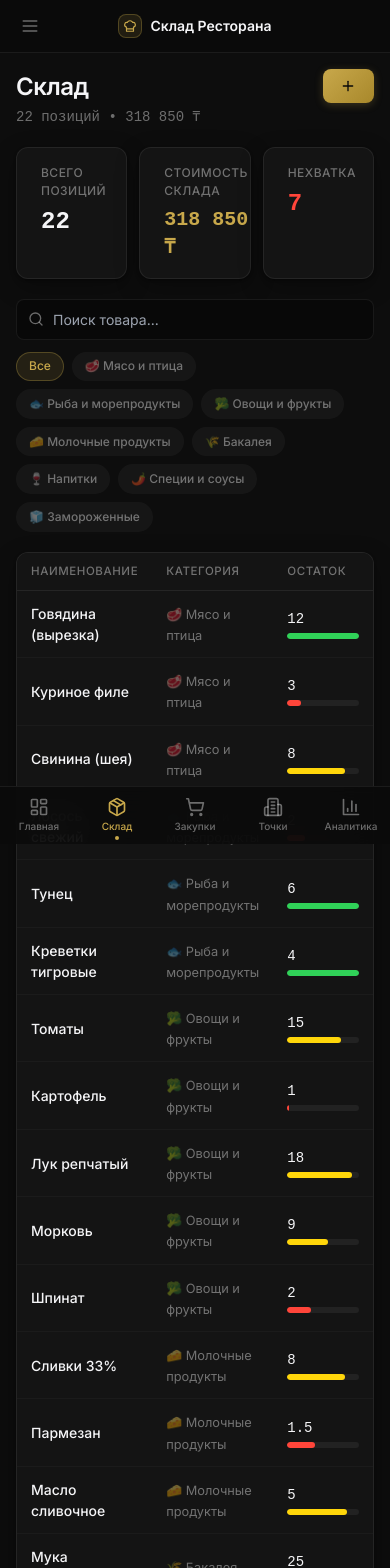
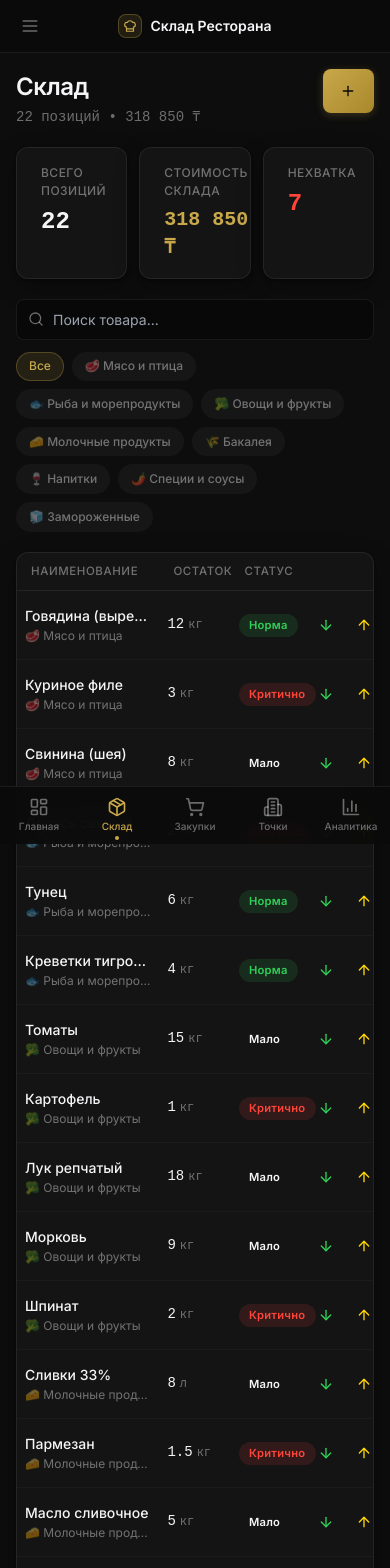
Before and after one commit to DimkaQQ/Storage, a React (Vite) app: page /inventory in a window 390 px wide. Shown: the top 1568 px of the page. Built offline with nearby package versions, Linux system fonts and the light colour scheme.

Commit message:
fix: accordion per-id state, purchase detail crash, inventory no-scroll table, mobile responsive
Co-Authored-By: Claude Sonnet 4.6 <noreply@anthropic.com>
Claude-Session: https://claude.ai/code/session_01UZBVBBt2fFE2hZsPL4ujCK

```diff
--- a/src/index.css
+++ b/src/index.css
@@ -132,6 +132,7 @@
     font-weight: 600;
     font-size: 0.875rem;
     padding: 0.55rem 1.1rem;
+    min-height: 44px;
     border-radius: var(--radius-sm);
     border: none;
     cursor: pointer;
@@ -158,6 +159,7 @@
     font-weight: 500;
     font-size: 0.875rem;
     padding: 0.55rem 1.1rem;
+    min-height: 44px;
     border-radius: var(--radius-sm);
     border: 1px solid var(--border);
     cursor: pointer;
@@ -248,11 +250,17 @@
   }
 
   .data-table td {
-    padding: 0.75rem 0.875rem;
+    padding: 0.75rem 0.5rem;
     border-bottom: 1px solid rgba(255,255,255,0.03);
     font-size: 0.875rem;
     vertical-align: middle;
     transition: background 0.1s ease;
+  }
+
+  @media (min-width: 1024px) {
+    .data-table td {
+      padding: 0.75rem 0.875rem;
+    }
   }
 
   .data-table tbody tr:hover td {
--- a/src/pages/Inventory.tsx
+++ b/src/pages/Inventory.tsx
@@ -1,5 +1,5 @@
 import { useState } from 'react'
-import { Plus, Trash2, ArrowDownCircle, ArrowUpCircle, Package } from 'lucide-react'
+import { Plus, Trash2, ArrowUp, ArrowDown, Package } from 'lucide-react'
 import { useStore } from '../store/useStore'
 import SearchInput from '../components/SearchInput'
 import Modal from '../components/Modal'
@@ -113,21 +113,24 @@ export default function Inventory() {
       {/* Main layout: table + add panel */}
       <div className="grid gap-5 lg:grid-cols-[1fr_320px]">
         {/* Table */}
-        <div className="card p-0" style={{ minWidth: 0, overflowX: 'auto' }}>
+        <div className="card p-0" style={{ minWidth: 0, overflow: 'hidden' }}>
           {filtered.length === 0 ? (
             <div className="flex flex-col items-center justify-center py-16">
               <Package className="w-10 h-10 mb-3" style={{ color: 'var(--muted)' }} />
               <p style={{ color: 'var(--muted)' }}>Ничего не найдено</p>
             </div>
           ) : (
-            <table className="data-table" style={{ minWidth: 600 }}>
+            <table className="data-table" style={{ width: '100%', tableLayout: 'fixed' }}>
+              <colgroup>
+                <col style={{ width: '40%' }} />
+                <col style={{ width: '20%' }} />
+                <col style={{ width: '20%' }} />
+                <col style={{ width: '20%' }} />
+              </colgroup>
               <thead>
                 <tr>
                   <th>Наименование</th>
-                  <th>Категория</th>
                   <th>Остаток</th>
-                  <th>Ед.</th>
-                  <th>Цена/ед.</th>
                   <th>Статус</th>
                   <th></th>
                 </tr>
@@ -136,59 +139,56 @@ export default function Inventory() {
                 {filtered.map((item) => {
                   const cat = categories.find((c) => c.id === item.categoryId)
                   const status = getStockStatus(item)
-                  const pct = item.minQuantity === 0 ? 100 : Math.min(100, Math.round((item.quantity / (item.minQuantity * 2)) * 100))
                   return (
                     <tr key={item.id}>
-                      <td>
+                      <td style={{ overflow: 'hidden' }}>
                         <button
-                          className="text-left hover:underline font-medium"
+                          className="text-left hover:underline font-medium w-full truncate block"
                           style={{ color: 'var(--white)', background: 'none', border: 'none', cursor: 'pointer', padding: 0 }}
                           onClick={() => setEditItem(item)}
                         >
                           {item.name}
                         </button>
+                        {cat && (
+                          <span className="block text-xs truncate mt-0.5" style={{ color: 'var(--muted)' }}>
+                            {cat.icon} {cat.name}
+                          </span>
+                        )}
                       </td>
-                      <td>
-                        <span style={{ color: 'var(--muted)', fontSize: '0.8rem' }}>{cat?.icon} {cat?.name}</span>
+                      <td className="num" style={{ color: 'var(--white)' }}>
+                        <span>{item.quantity}</span>
+                        <span className="text-xs ml-1" style={{ color: 'var(--muted)' }}>{item.unit}</span>
                       </td>
-                      <td style={{ minWidth: 100 }}>
-                        <div className="mb-1 text-sm num" style={{ color: 'var(--white)' }}>{item.quantity}</div>
-                        <div className="stock-bar">
-                          <div className={`stock-bar-fill ${status}`} style={{ width: `${pct}%` }} />
-                        </div>
-                      </td>
-                      <td style={{ color: 'var(--muted)' }}>{item.unit}</td>
-                      <td className="num" style={{ color: 'var(--white)' }}>{formatPrice(item.price)}</td>
                       <td>
                         <span className={`badge badge-${status}`}>{statusLabels[status]}</span>
                       </td>
                       <td>
-                        <div className="flex items-center gap-1">
+                        <div className="flex items-center gap-0.5">
                           <button
                             title="Приход"
                             onClick={() => { setQtyModal({ item, type: 'in' }); setQtyValue('') }}
-                            className="p-1.5 rounded transition-colors"
-                            style={{ color: 'var(--green)' }}
+                            className="p-2 rounded transition-colors"
+                            style={{ color: 'var(--green)', background: 'none', border: 'none', cursor: 'pointer', minHeight: 44, minWidth: 36 }}
                             onMouseEnter={e => (e.currentTarget.style.background = 'rgba(48,209,88,0.1)')}
                             onMouseLeave={e => (e.currentTarget.style.background = 'transparent')}
                           >
-                            <ArrowDownCircle className="w-4 h-4" />
+                            <ArrowDown className="w-4 h-4" />
                           </button>
                           <button
                             title="Списание"
                             onClick={() => { setQtyModal({ item, type: 'out' }); setQtyValue('') }}
-                            className="p-1.5 rounded transition-colors"
-                            style={{ color: 'var(--amber)' }}
+                            className="p-2 rounded transition-colors"
+                            style={{ color: 'var(--amber)', background: 'none', border: 'none', cursor: 'pointer', minHeight: 44, minWidth: 36 }}
                             onMouseEnter={e => (e.currentTarget.style.background = 'rgba(255,214,10,0.1)')}
                             onMouseLeave={e => (e.currentTarget.style.background = 'transparent')}
                           >
-                            <ArrowUpCircle className="w-4 h-4" />
+                            <ArrowUp className="w-4 h-4" />
                           </button>
                           <button
                             title="Удалить"
                             onClick={() => { if (confirm(`Удалить "${item.name}"?`)) deleteInventoryItem(item.id) }}
-                            className="p-1.5 rounded transition-colors"
-                            style={{ color: 'var(--muted)' }}
+                            className="p-2 rounded transition-colors"
+                            style={{ color: 'var(--muted)', background: 'none', border: 'none', cursor: 'pointer', minHeight: 44, minWidth: 36 }}
                             onMouseEnter={e => (e.currentTarget.style.color = 'var(--red)')}
                             onMouseLeave={e => (e.currentTarget.style.color = 'var(--muted)')}
                           >
@@ -204,7 +204,7 @@ export default function Inventory() {
           )}
         </div>
 
-        {/* Right panel - sticky add form (hidden on mobile) */}
+        {/* Right panel - sticky add form (desktop only) */}
         <div className="hidden lg:block">
           <div className="card sticky top-6">
             <h2 className="mb-4" style={{ color: 'var(--white)' }}>Добавить позицию</h2>
@@ -213,7 +213,15 @@ export default function Inventory() {
         </div>
       </div>
 
-      {/* Add modal (mobile) */}
+      {/* Add panel for mobile - below the table */}
+      <div className="block lg:hidden">
+        <div className="card">
+          <h2 className="mb-4" style={{ color: 'var(--white)' }}>Добавить позицию</h2>
+          <InventoryForm onClose={() => {}} inline />
+        </div>
+      </div>
+
+      {/* Add modal (mobile fallback) */}
       <Modal isOpen={showAdd} onClose={() => setShowAdd(false)} title="Добавить товар">
         <InventoryForm onClose={() => setShowAdd(false)} />
       </Modal>
--- a/src/pages/Purchases.tsx
+++ b/src/pages/Purchases.tsx
@@ -81,8 +81,46 @@ export default function Purchases() {
       {/* Search */}
       <SearchInput value={search} onChange={setSearch} placeholder="Поиск по поставщику..." />
 
-      {/* Table */}
-      <div className="card p-0 overflow-x-auto">
+      {/* Mobile card list */}
+      <div className="block lg:hidden space-y-2">
+        {filtered.length === 0 ? (
+          <div className="card flex flex-col items-center justify-center py-16">
+            <ShoppingCart className="w-10 h-10 mb-3" style={{ color: 'var(--muted)' }} />
+            <p style={{ color: 'var(--muted)' }}>Заказов не найдено</p>
+          </div>
+        ) : (
+          filtered.map((p) => {
+            const supplier = suppliers.find((s) => s.id === p.supplierId)
+            const venue = venues.find((v) => v.id === p.venueId)
+            return (
+              <Link
+                key={p.id}
+                to={`/purchases/${p.id}`}
+                className="card flex items-center justify-between gap-3"
+                style={{ textDecoration: 'none', padding: '0.875rem 1rem' }}
+              >
+                <div className="flex-1 min-w-0">
+                  <p className="font-semibold text-sm truncate" style={{ color: 'var(--white)' }}>
+                    {supplier?.name ?? 'Неизвестно'}
+                  </p>
+                  <p className="text-xs mt-0.5 num" style={{ color: 'var(--muted)' }}>
+                    {p.createdAt.slice(0, 10)}
+                    {venue && !selectedVenueId && <span> • {venue.name}</span>}
+                    <span> • {p.items.length} поз.</span>
+                  </p>
+                </div>
+                <div className="flex flex-col items-end gap-1 flex-shrink-0">
+                  <Badge variant={p.status as PurchaseStatus}>{labels[p.status as PurchaseStatus] ?? p.status}</Badge>
+                  <span className="text-sm font-semibold num" style={{ color: 'var(--white)' }}>{formatPrice(p.totalAmount)}</span>
+                </div>
+              </Link>
+            )
+          })
+        )}
+      </div>
+
+      {/* Desktop table */}
+      <div className="hidden lg:block card p-0">
         {filtered.length === 0 ? (
           <div className="flex flex-col items-center justify-center py-16">
             <ShoppingCart className="w-10 h-10 mb-3" style={{ color: 'var(--muted)' }} />
```
